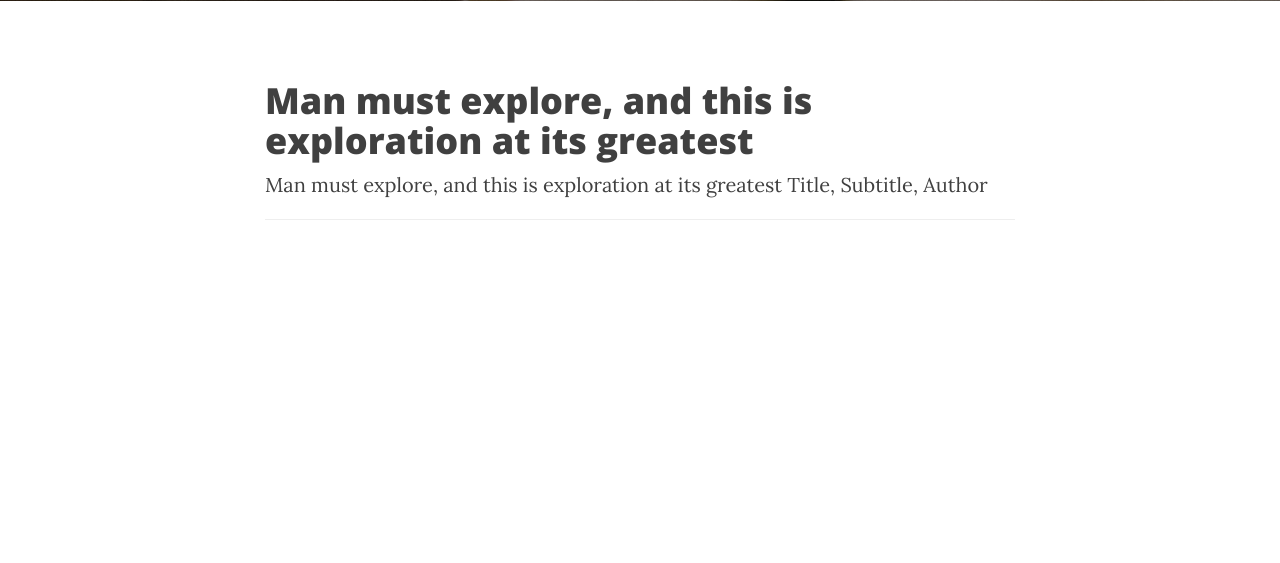
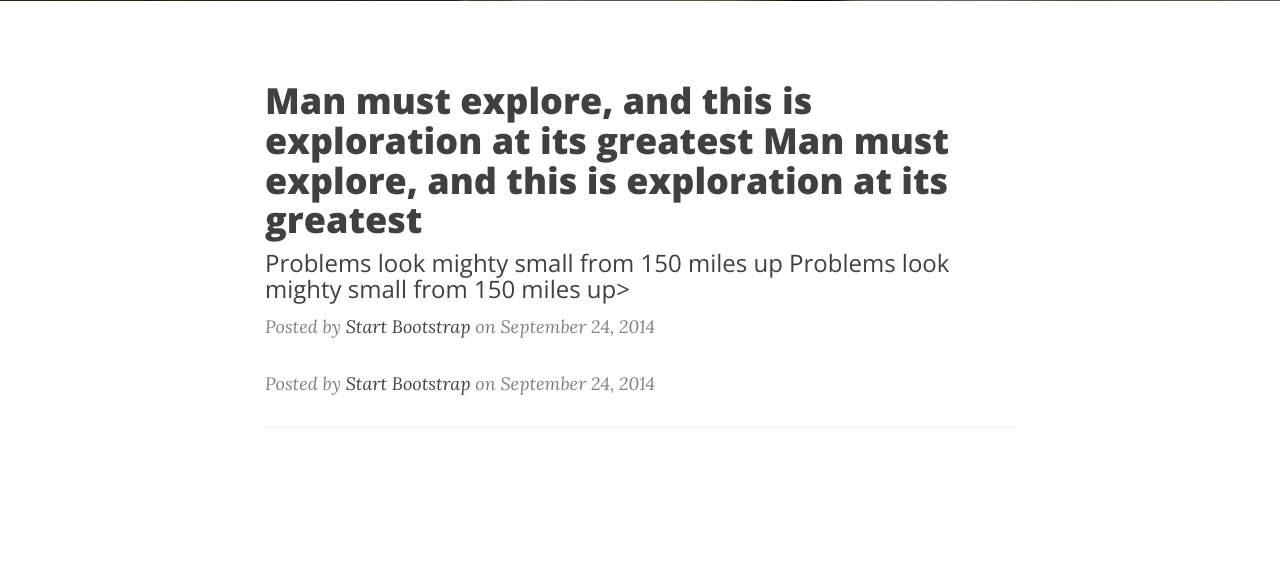
Before and after one commit to Merike22/projekt1, a PHP site: page /projekt1/startbootstrap/index.php in a window 1280 px wide. Shown: the part 447-1010 px from the top of the page. Before the commit the page ends 667 px from the top, so only its background shows below. Run offline with PHP 8.4, Linux system fonts and the light colour scheme; some libraries are stand-ins or nearby versions.

Commit message:
Lisada enne HTML osa PHP osa, kus luua PHP massiiv (array) nimega $posts, millel on liikmed title, subtitle, author ja date. Väärtused neile kopeeri sellest järele jäänud blogikandest (Man must explore algusega). Asenda HTML osas pealkiri, alampealkiri, postituse autor ja postituse kuupäev selle PHP massiivi liikmetega [Delivers #107481898]

```diff
--- a/startbootstrap/index.php
+++ b/startbootstrap/index.php
@@ -1,6 +1,9 @@
-<?php
-$posts = array("Title", "Subtitle", "Author", "Date");
-?>
+<?php $posts = array(
+    'title' => 'Man must explore, and this is exploration at its greatest',
+    'subtitle' => 'Problems look mighty small from 150 miles up',
+    'author' => 'Start Bootstrap',
+    'date' => 'September 24, 2014'
+) ?>
 
 <!DOCTYPE html>
 <html lang="en">
@@ -101,10 +104,20 @@ $posts = array("Title", "Subtitle", "Author", "Date");
                 <a href="post.html">
                     <h2 class="post-title">
                         Man must explore, and this is exploration at its greatest
+                        <?= $posts['title'] ?>
                     </h2>
+
+                    <h3 class="post-subtitle">
+                        Problems look mighty small from 150 miles up
+                        <?= $posts['subtitle'] ?>>
+                    </h3>
                 </a>
-                <?php echo "Man must explore, and this is exploration at its greatest " . $posts[0] . ", " . $posts[1] . ", " . $posts[2] . " "; ?>
-<hr>
+
+                <p class="post-meta">Posted by <a href="#">Start Bootstrap</a> on September 24, 2014</p>
+
+                <p class="post-meta">Posted by <a href="#"><?= $posts['author'] ?></a> on <?= $posts['date'] ?></p>
+            </div>
+            <hr>
 
 <!-- Footer -->
 <footer>
```
